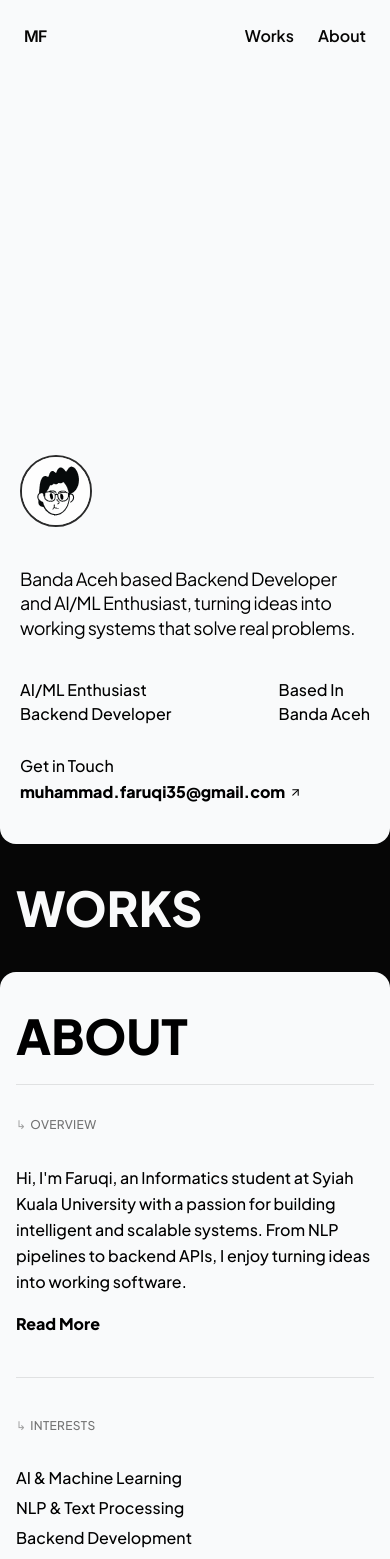
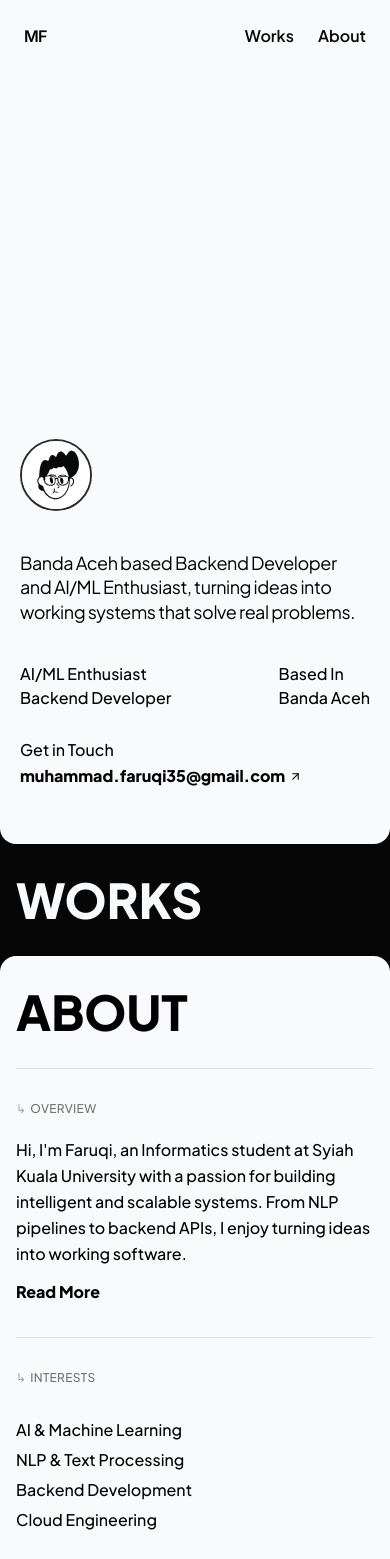
Before and after one commit to mfaruqi35/portofolio, a Next.js app: page / in a window 390 px wide. Shown: the top 1559 px of the page. Built offline with nearby package versions, Linux system fonts and the light colour scheme.

Commit message:
space adjustment in about section

```diff
--- a/app/page.tsx
+++ b/app/page.tsx
@@ -19,7 +19,7 @@ export default function Home() {
     <div className="overflow-x-hidden bg-background ">
       <section
         id="hero"
-        className={`flex min-h-dvh w-full flex-col justify-end rounded-b-2xl bg-[#F9FAFB] px-5 pb-10 pt-20 sm:px-8 md:px-10 md:pb-14 ${contentFont.className}`}
+        className={`flex min-h-dvh w-full flex-col justify-end rounded-b-2xl bg-[#F9FAFB] px-5 pb-14 pt-20 sm:px-8 md:px-10 md:pb-18 ${contentFont.className}`}
       >
         <div className="mx-auto flex w-full max-w-7xl flex-col gap-10 text-black md:gap-12">
           <div className="relative h-18 w-18 shrink-0 overflow-hidden rounded-full border-2 border-[#2b2b2b]">
@@ -71,7 +71,7 @@ export default function Home() {
       </section>
       <section
         id="works"
-        className="w-full h-auto px-4 py-10 sm:px-6 md:px-8 md:py-12"
+        className="w-full h-auto px-4 py-8 sm:px-6 md:px-8 md:py-10"
       >
         <div className="max-w-7xl mx-auto">
           <div className="flex flex-col">
@@ -85,10 +85,10 @@ export default function Home() {
       </section>
       <section
         id="about"
-        className="w-full h-auto rounded-2xl bg-[#F9FAFB] px-4 py-10 sm:px-6 md:px-8 md:py-12"
+        className="w-full h-auto rounded-2xl bg-[#F9FAFB] px-4 py-8 sm:px-4 md:px-8 md:py-10"
       >
         <div className="max-w-7xl mx-auto">
-          <div className="border-b border-black/10 pb-6 mb-8 md:pb-10 md:mb-10">
+          <div className="border-b border-black/10 pb-8 mb-8 md:pb-10 md:mb-10">
             <h1
               className={`text-5xl font-bold text-black sm:text-7xl md:text-7xl ${headerFont.className}`}
             >
@@ -97,7 +97,7 @@ export default function Home() {
           </div>
         </div>
         <div
-          className={`max-w-7xl mx-auto grid grid-cols-1 gap-8 border-b border-black/10 pb-10 mb-10 md:grid-cols-4 md:gap-0 ${contentFont.className}`}
+          className={`max-w-7xl mx-auto grid grid-cols-1 gap-5 border-b border-black/10 pb-8 mb-8 md:pb-10 md:mb-10 md:grid-cols-4 md:gap-0 ${contentFont.className}`}
         >
           <div className="md:col-span-2 text-xs font-medium uppercase tracking-wide text-neutral-500 sm:text-sm">
             <span className="mr-1 text-neutral-400" aria-hidden>
@@ -105,7 +105,7 @@ export default function Home() {
             </span>
             overview
           </div>
-          <div className="md:col-span-2 space-y-4 text-base leading-relaxed text-black sm:text-md ">
+          <div className="md:col-span-2 space-y-3 text-base leading-relaxed text-black sm:text-md ">
             <p>
               Hi, I&apos;m Faruqi, an Informatics student at Syiah Kuala
               University with a passion for building intelligent and scalable
@@ -115,7 +115,7 @@ export default function Home() {
             <div>
               <a
                 href="/about"
-                className="group inline-flex items-center gap-1 font-bold transition-transform duration-200 hover:-translate-y-0.5"
+                className="font-bold transition-transform duration-200 hover:-translate-y-0.5"
               >
                 Read More
               </a>
@@ -123,7 +123,7 @@ export default function Home() {
           </div>
         </div>
         <div
-          className={`max-w-7xl mx-auto grid grid-cols-1 gap-8 border-b border-black/10 pb-10 mb-10 md:grid-cols-4 md:gap-0 ${contentFont.className}`}
+          className={`max-w-7xl mx-auto grid grid-cols-1 gap-8 border-b border-black/10 pb-8 mb-8 md:pb-10 md:mb-10 md:grid-cols-4 md:gap-0 ${contentFont.className}`}
         >
           <div className="md:col-span-2 text-xs font-medium uppercase tracking-wide text-neutral-500 sm:text-sm">
             <span className="mr-1 text-neutral-400" aria-hidden>
```
